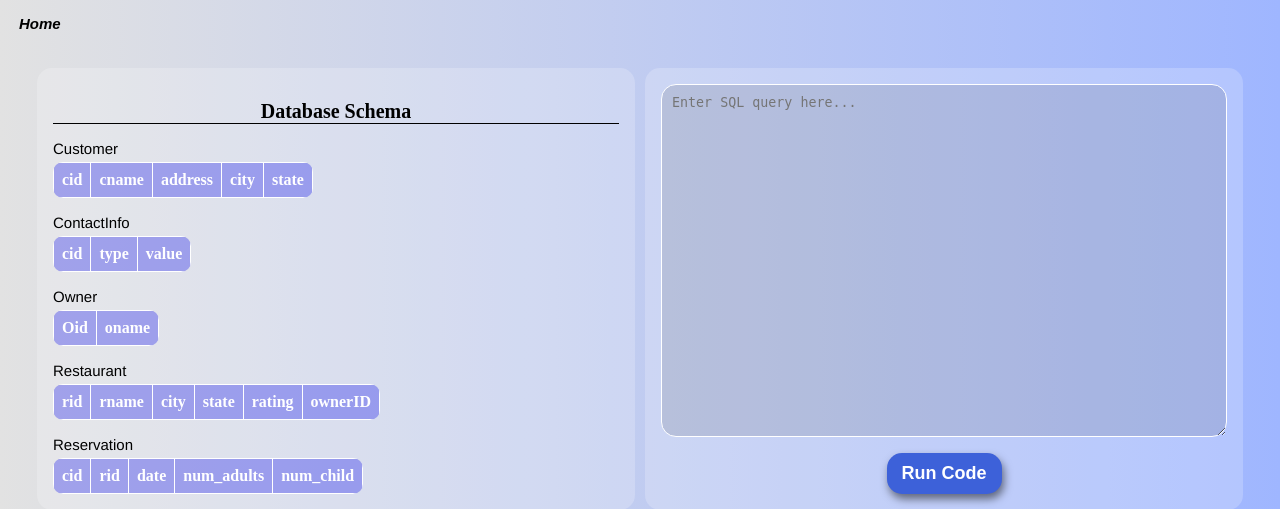
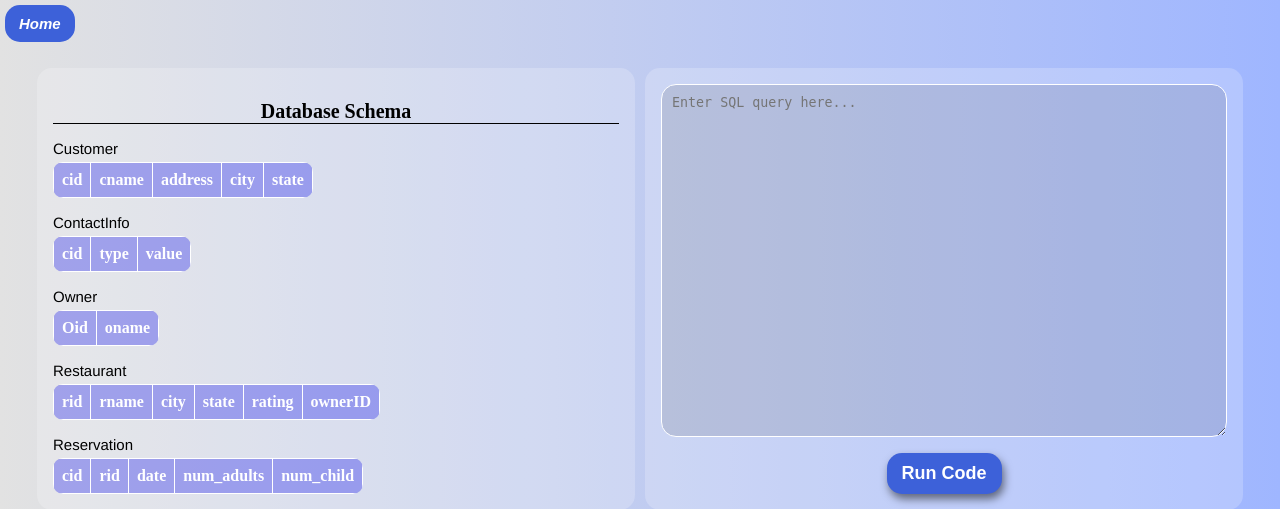
Before and after one commit to AuricFox/Skylar, a Flask app: page /home in a window 1280 px wide. Shown: the top 509 px of the page. Run offline with Flask 3, Linux system fonts and the light colour scheme; lists and menus that the app fills with data are empty; parts of the project's set-up code (start-up, migrations or seed data) failed here and were passed over.

Commit message:
Adding active elements for home page

```diff
--- a/app/main/routes.py
+++ b/app/main/routes.py
@@ -27,7 +27,7 @@ def index():
 
     data['tables'] = database.get_tables()
 
-    return render_template('home.html', data=data)
+    return render_template('home.html', nav_id='home-page', data=data)
 
 # ====================================================================
 # Custom favicon
--- a/app/templates/base.html
+++ b/app/templates/base.html
@@ -15,11 +15,9 @@
 
 <body>
     <div id="nav-bar">
-        <ul class="nav">
-            <li>
-                <a href="{{  url_for('main.index')  }}" class="nav-tile">Home</a>
-            </li>
-        </ul>
+        <nav class="nav">
+            <a href="{{  url_for('main.index')  }}" class="nav-tile {% if nav_id == 'home-page' %}active{% endif %}">Home</a>
+        </nav>
     </div>
 
     <!--Contains All Content Tiles-->
```
Also changed, not shown: data/Skylar.db.
